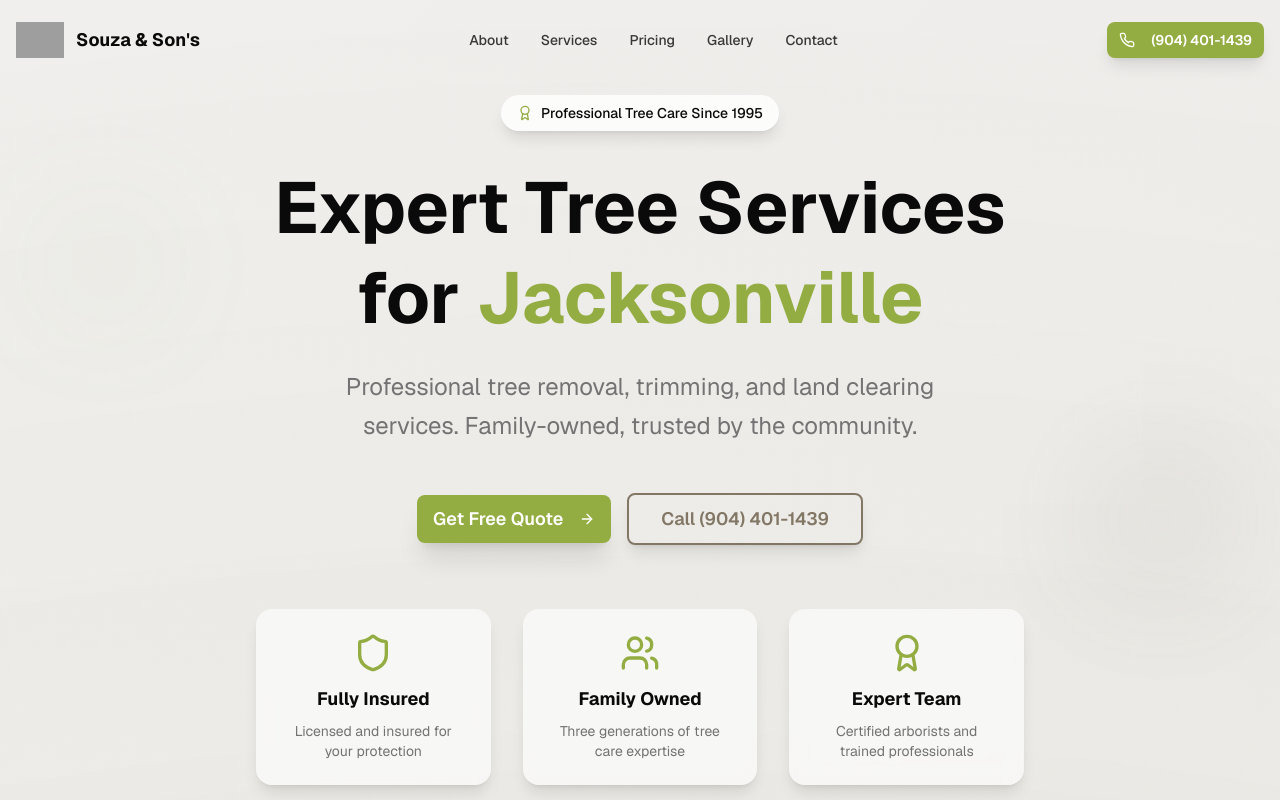
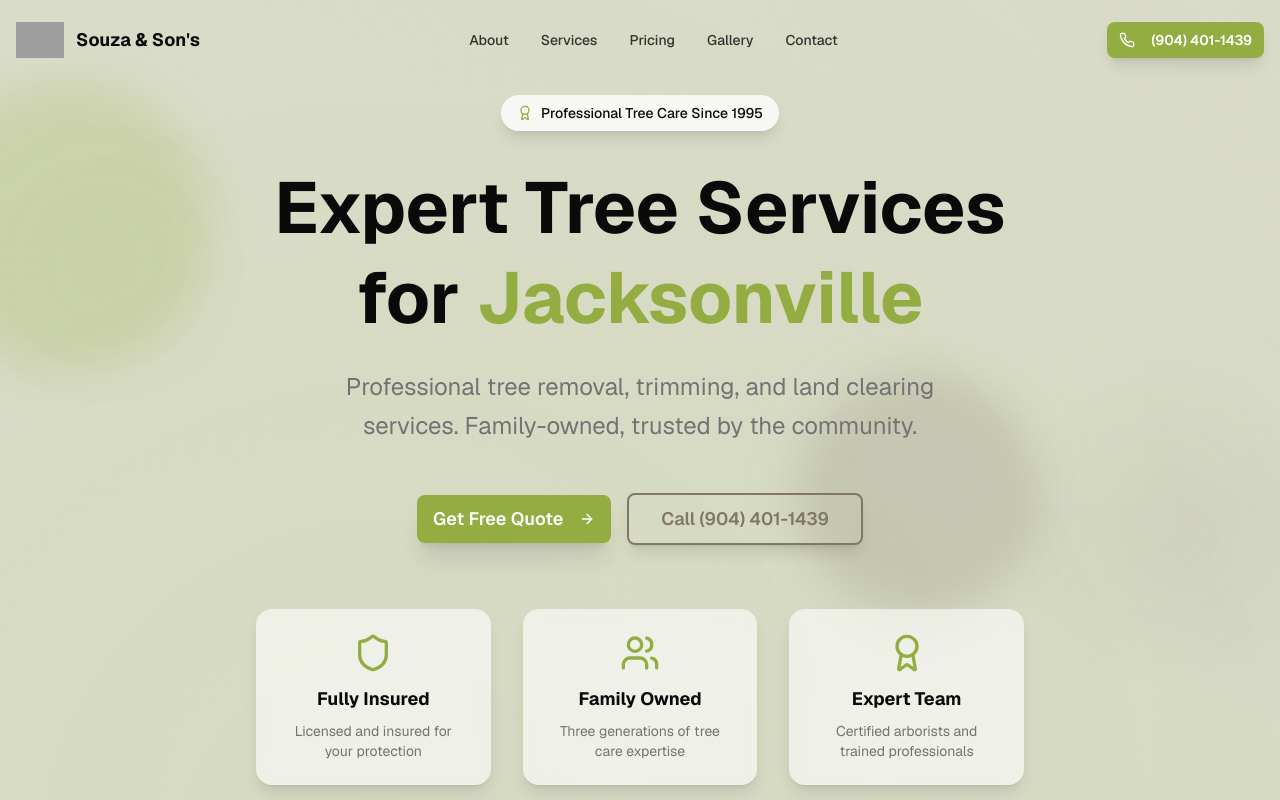
Before and after one commit to Osaid-Siddiqui/souza, a Next.js app: page / in a window 1280 px wide. Shown: the top 800 px of the page. Built offline with nearby package versions, Linux system fonts and the light colour scheme; grey boxes are pictures that could not be loaded.

Commit message:
Boost visibility of live background and ensure it shows behind content
cgen-3b0bfdaea8b849d1be986f494c031669

```diff
--- a/app/globals.css
+++ b/app/globals.css
@@ -169,11 +169,11 @@
 .animated-gradient {
   background: linear-gradient(
     135deg,
-    rgba(148, 173, 66, 0.15),
-    rgba(205, 207, 199, 0.15),
-    rgba(130, 119, 101, 0.15),
-    rgba(26, 26, 26, 0.05),
-    rgba(148, 173, 66, 0.15)
+    rgba(148, 173, 66, 0.28),
+    rgba(205, 207, 199, 0.26),
+    rgba(130, 119, 101, 0.22),
+    rgba(26, 26, 26, 0.06),
+    rgba(148, 173, 66, 0.28)
   );
   background-size: 400% 400%;
   animation: gradientShift 15s ease infinite;
@@ -188,7 +188,7 @@
   left: -50%;
   width: 200%;
   height: 200%;
-  background: radial-gradient(circle, rgba(148, 173, 66, 0.1) 0%, transparent 50%);
+  background: radial-gradient(circle at 30% 30%, rgba(148, 173, 66, 0.2) 0%, transparent 55%);
   animation: float 20s ease-in-out infinite;
   pointer-events: none;
 }
@@ -200,7 +200,7 @@
   right: -50%;
   width: 200%;
   height: 200%;
-  background: radial-gradient(circle, rgba(130, 119, 101, 0.08) 0%, transparent 50%);
+  background: radial-gradient(circle at 70% 70%, rgba(130, 119, 101, 0.15) 0%, transparent 55%);
   animation: floatReverse 25s ease-in-out infinite;
   pointer-events: none;
 }
@@ -231,8 +231,8 @@
   content: "";
   position: absolute;
   width: 200%;
-  height: 2px;
-  background: linear-gradient(90deg, transparent, rgba(148, 173, 66, 0.3), transparent);
+  height: 3px;
+  background: linear-gradient(90deg, transparent, rgba(148, 173, 66, 0.5), transparent);
   animation: flowLine 15s linear infinite;
 }
 
@@ -254,7 +254,7 @@
 }
 
 .floating-shapes {
-  position: absolute;
+  position: fixed;
   inset: 0;
   pointer-events: none;
   z-index: 0;
@@ -265,7 +265,7 @@
   position: absolute;
   border-radius: 9999px;
   filter: blur(20px);
-  opacity: 0.12;
+  opacity: 0.2;
   will-change: transform;
   animation: drift 28s ease-in-out infinite;
 }
```
